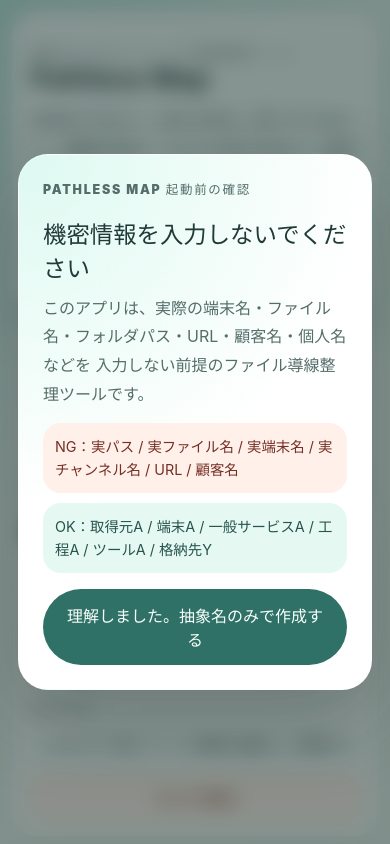
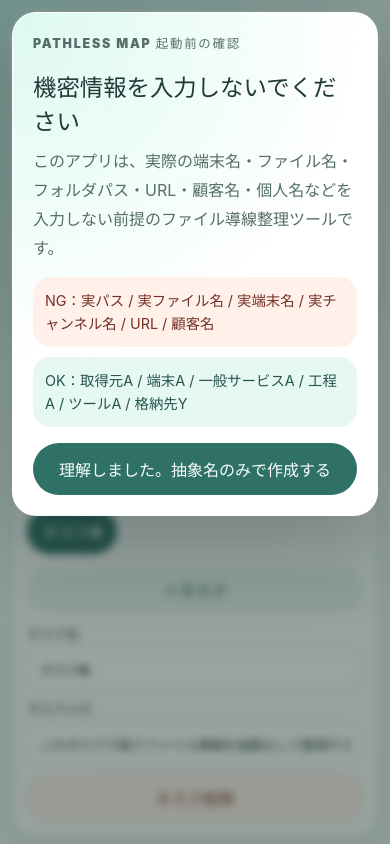
Before and after one commit to Ryohei0Otsuka/pathless-map, a React (Vite) app: page / in a window 390 px wide. Shown: the top 844 px of the page. Built offline with nearby package versions, Linux system fonts and the light colour scheme.

Commit message:
fix: improve notice modal visibility on mobile

```diff
--- a/src/App.css
+++ b/src/App.css
@@ -865,19 +865,27 @@
   line-height: 1.6;
 }
 
+/* SPでも必ず注意喚起カードが見えるように修正 */
 .notice-backdrop {
   position: fixed;
-  z-index: 50;
+  z-index: 9999;
   inset: 0;
-  display: grid;
-  place-items: center;
+  display: flex;
+  align-items: center;
+  justify-content: center;
   padding: 18px;
-  background: rgba(18, 38, 35, 0.48);
-  backdrop-filter: blur(10px);
+  overflow-y: auto;
+  background: rgba(18, 38, 35, 0.42);
+  backdrop-filter: blur(4px);
+  -webkit-backdrop-filter: blur(4px);
 }
 
 .notice-card {
   width: min(560px, 100%);
+  max-height: calc(100dvh - 36px);
+  overflow-y: auto;
+  overscroll-behavior: contain;
+  -webkit-overflow-scrolling: touch;
   padding: 24px;
   border: 1px solid rgba(255, 255, 255, 0.52);
   border-radius: 30px;
@@ -1068,4 +1076,17 @@
     display: grid;
     grid-template-columns: 1fr;
   }
+
+  .notice-backdrop {
+    align-items: flex-start;
+    padding: 12px;
+    padding-top: max(12px, env(safe-area-inset-top));
+    padding-bottom: max(12px, env(safe-area-inset-bottom));
+  }
+
+  .notice-card {
+    max-height: calc(100dvh - 24px);
+    padding: 20px;
+    border-radius: 24px;
+  }
 }
```
